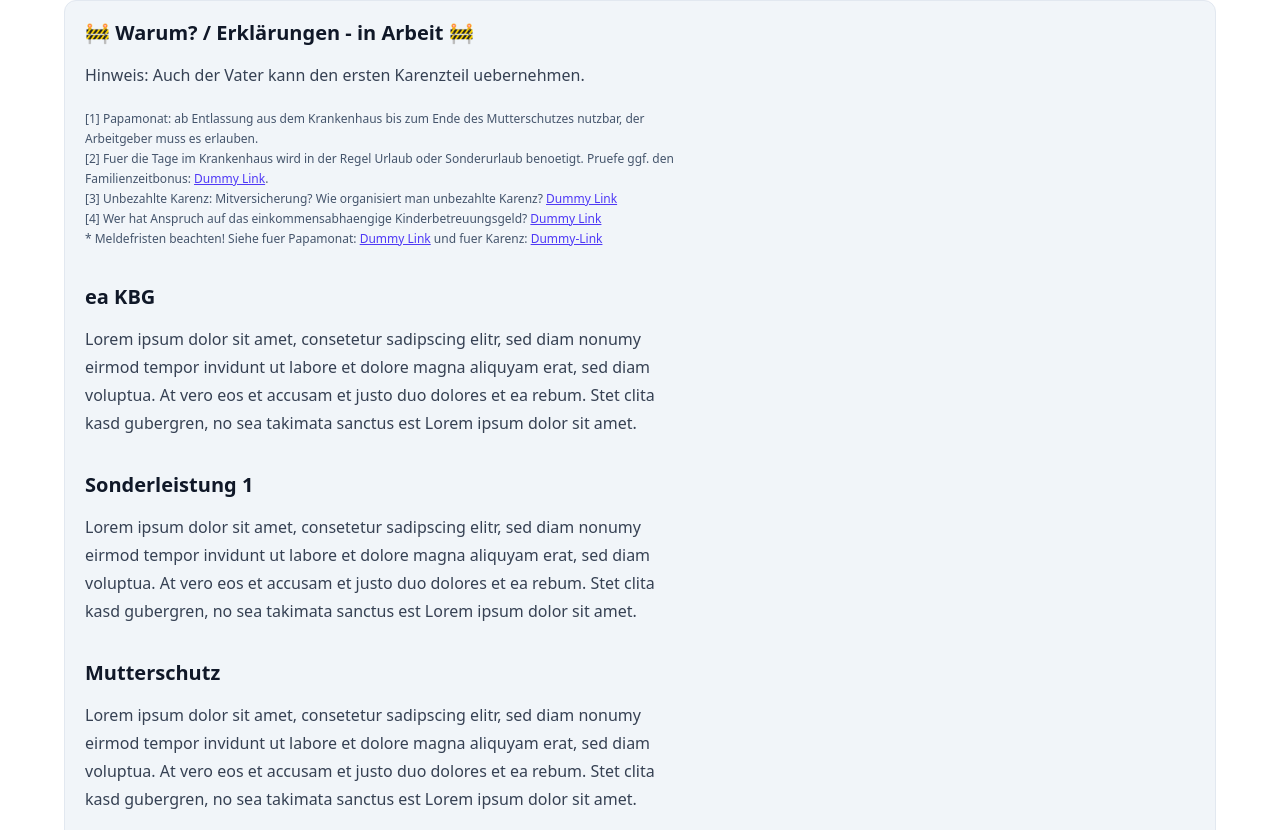
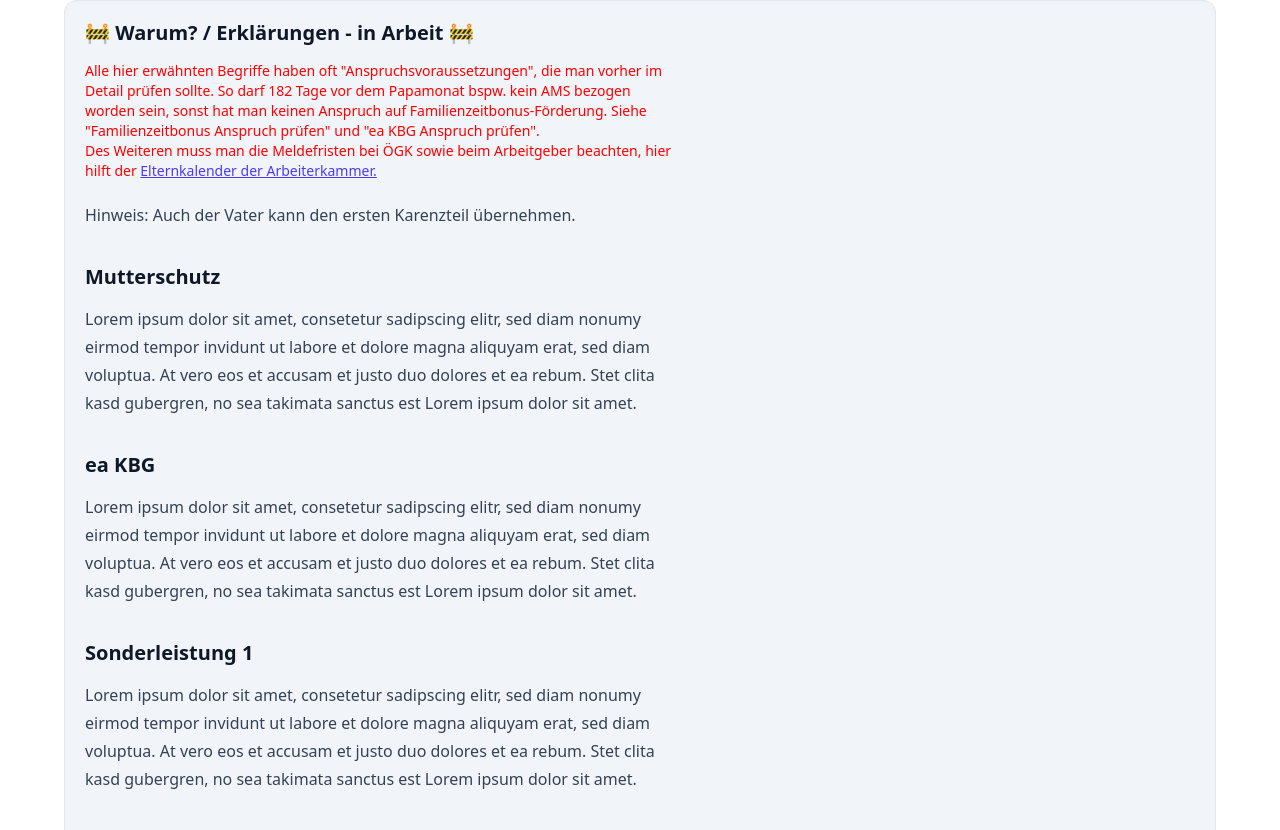
Before and after one commit to mandrasch/karenz-wizard, a SvelteKit app: page /eakbg-planer in a window 1280 px wide. Shown: the part 1170-2000 px from the top of the page. Built offline with nearby package versions, Linux system fonts and the light colour scheme.

Commit message:
chore updates

```diff
--- a/src/routes/eakbg-planer/+page.svelte
+++ b/src/routes/eakbg-planer/+page.svelte
@@ -939,8 +939,18 @@
 		<aside class="note-box">
 			<div class="prose">
 				<h3>🚧 Warum? / Erklärungen - in Arbeit 🚧</h3>
-				<p>Hinweis: Auch der Vater kann den ersten Karenzteil uebernehmen.</p>
-				<p class="footnote" id="fn-1">
+				<p class="text-sm" style="color:red">
+					Alle hier erwähnten Begriffe haben oft "Anspruchsvoraussetzungen", die man vorher im
+					Detail prüfen sollte. So darf 182 Tage vor dem Papamonat bspw. kein AMS bezogen worden
+					sein, sonst hat man keinen Anspruch auf Familienzeitbonus-Förderung. Siehe
+					"Familienzeitbonus Anspruch prüfen" und "ea KBG Anspruch prüfen". <br />Des Weiteren muss
+					man die Meldefristen bei ÖGK sowie beim Arbeitgeber beachten, hier hilft der
+					<a href="https://elternkalender.arbeiterkammer.at/index.html" class="underline"
+						>Elternkalender der Arbeiterkammer.</a
+					>
+				</p>
+				<p>Hinweis: Auch der Vater kann den ersten Karenzteil übernehmen.</p>
+				<!-- <p class="footnote" id="fn-1">
 					[1] Papamonat: ab Entlassung aus dem Krankenhaus bis zum Ende des Mutterschutzes nutzbar,
 					der Arbeitgeber muss es erlauben.
 				</p>
@@ -963,6 +973,15 @@
 					<a href="#">Dummy-Link</a>
 				</p>
 
+			-->
+				<h3 id="mutterschutz">Mutterschutz</h3>
+				<p>
+					Lorem ipsum dolor sit amet, consetetur sadipscing elitr, sed diam nonumy eirmod tempor
+					invidunt ut labore et dolore magna aliquyam erat, sed diam voluptua. At vero eos et
+					accusam et justo duo dolores et ea rebum. Stet clita kasd gubergren, no sea takimata
+					sanctus est Lorem ipsum dolor sit amet.
+				</p>
+
 				<h3 id="eakbg">ea KBG</h3>
 				<p>
 					Lorem ipsum dolor sit amet, consetetur sadipscing elitr, sed diam nonumy eirmod tempor
@@ -977,13 +996,7 @@
 					accusam et justo duo dolores et ea rebum. Stet clita kasd gubergren, no sea takimata
 					sanctus est Lorem ipsum dolor sit amet.
 				</p>
-				<h3 id="mutterschutz">Mutterschutz</h3>
-				<p>
-					Lorem ipsum dolor sit amet, consetetur sadipscing elitr, sed diam nonumy eirmod tempor
-					invidunt ut labore et dolore magna aliquyam erat, sed diam voluptua. At vero eos et
-					accusam et justo duo dolores et ea rebum. Stet clita kasd gubergren, no sea takimata
-					sanctus est Lorem ipsum dolor sit amet.
-				</p>
+
 				<h3 id="papamonat-fzb">Papamonat (und Familienzeitbonus)</h3>
 				<p>
 					Lorem ipsum dolor sit amet, consetetur sadipscing elitr, sed diam nonumy eirmod tempor
@@ -998,7 +1011,7 @@
 					accusam et justo duo dolores et ea rebum. Stet clita kasd gubergren, no sea takimata
 					sanctus est Lorem ipsum dolor sit amet.
 				</p>
-				<h3 id="elternteilzeit">Elternteilzeit</h3>
+				<h3 id="elternteilzeit">Eltern-Teilzeit</h3>
 				<p>
 					Lorem ipsum dolor sit amet, consetetur sadipscing elitr, sed diam nonumy eirmod tempor
 					invidunt ut labore et dolore magna aliquyam erat, sed diam voluptua. At vero eos et
```
